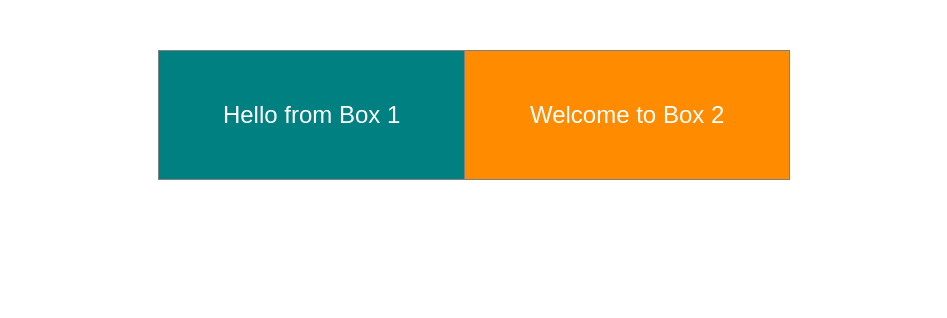
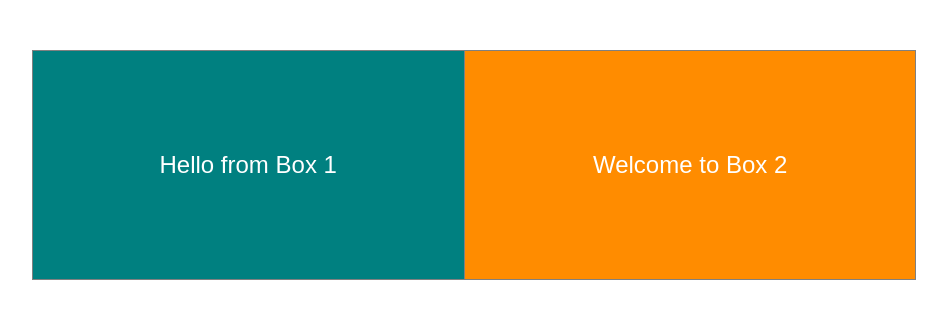
Before and after one commit to 1risGithub/discovery-piscine-kchimphu, a plain HTML site: page cell01/ex05/tab.html in a window 1280 px wide. Shown: the whole page, without its empty margins (166-1113 px from the left). Drawn offline with Linux system fonts and the light colour scheme.

Commit message:
Update tab.html

```diff
--- a/cell01/ex05/tab.html
+++ b/cell01/ex05/tab.html
@@ -5,7 +5,7 @@
     <title>Tab</title>
     <style>
         table {
-            width: 50%;
+            width: 70%;
             border-collapse: collapse;
             margin: 50px auto;
             text-align: center;
@@ -13,7 +13,7 @@
             font-family: Arial, sans-serif;
         }
         td {
-            padding: 50px;
+            padding: 100px;
             color: white;
         }
         .box1 {
```
